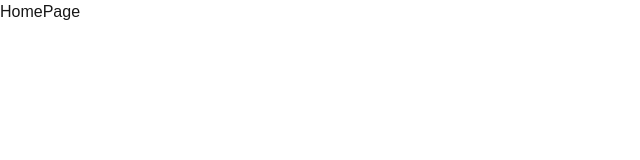
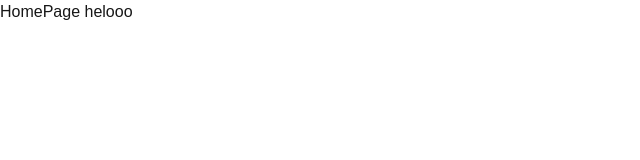
Before and after one commit to anishsingh234/QuickBasket, a Next.js app: page / in a window 1280 px wide. Shown: the top 160 px of the page, without its empty margins (0-640 px from the left). Built offline with nearby package versions, Linux system fonts and the light colour scheme.

Commit message:
new route

```diff
--- a/src/app/page.tsx
+++ b/src/app/page.tsx
@@ -2,6 +2,9 @@ import React from 'react'
 
 export default function HomePage() {
   return (
-    <div>HomePage</div>
+    <div>HomePage
+
+      helooo
+    </div>
   )
 }
```
